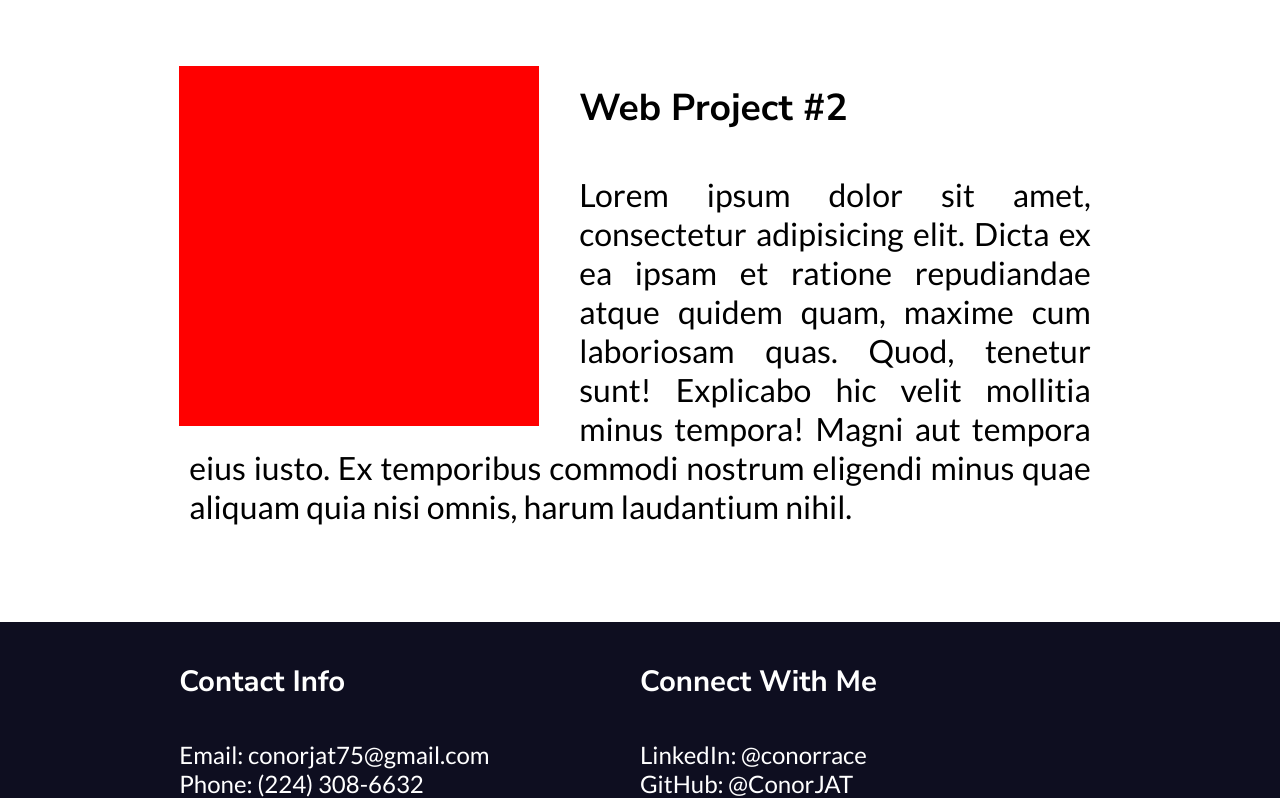
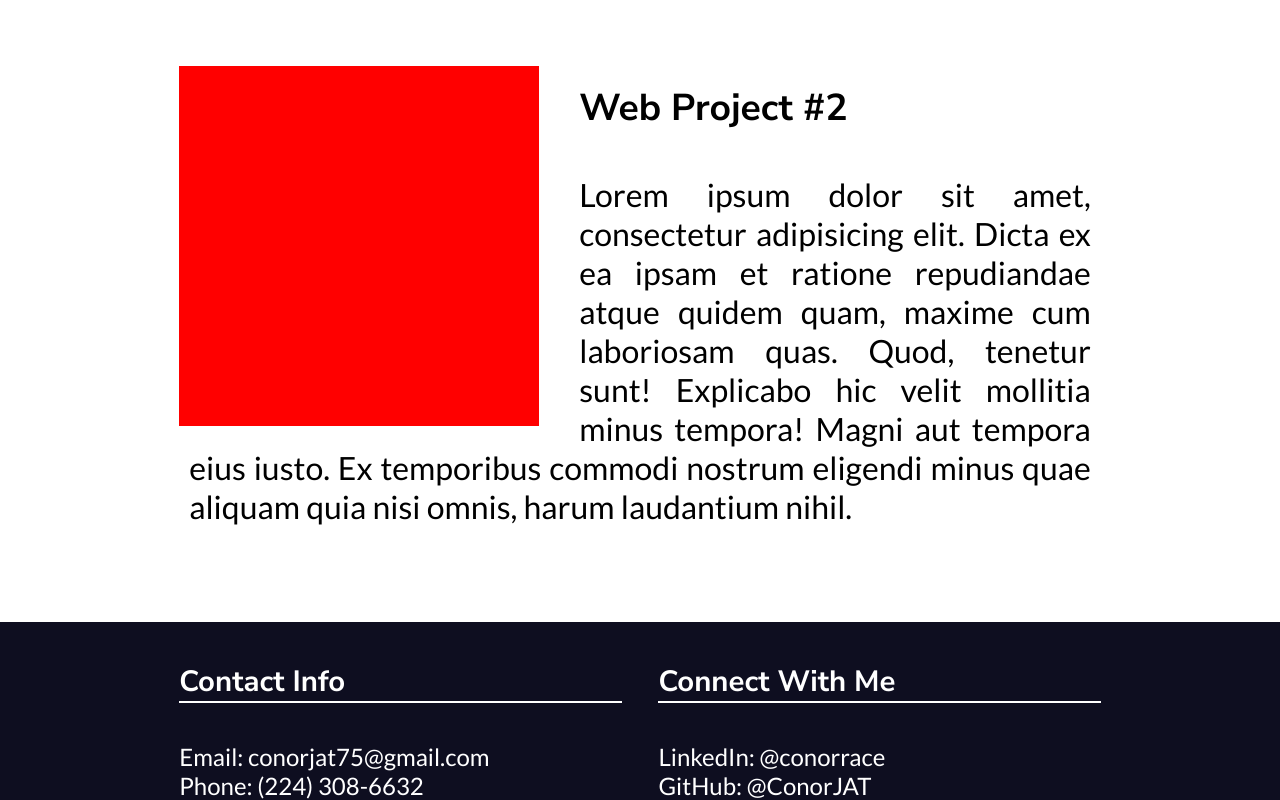
Before and after one commit to ConorJAT/Personal-Projects, a plain HTML site: page Portfolio 2.0/index.html in a window 1280 px wide. Shown: the part 3703-4503 px from the top of the page. Drawn offline with Linux system fonts and the light colour scheme.

Commit message:
Added resizing styles to footer

```diff
--- a/Portfolio 2.0/css/styles-main.css
+++ b/Portfolio 2.0/css/styles-main.css
@@ -149,23 +149,26 @@ footer{
 
 #foot-flex{
     display: flex;
+    flex-direction: column;
 }
 
 .foot-div{
-    width: 50%;
+    width: 100%;
     color: white;
 }
 
 h4{
     font-family: "Nunito Sans", Arial, sans-serif;
-    font-size: 22pt;
+    font-size: 16pt;
+
+    border-bottom: 2px solid white;
 }
 
 .foot-div ul{
     margin: 0;
     padding: 0;
     font-family: "Lato", Arial, sans-serif;
-    font-size: 18pt;
+    font-size: 12pt;
 
     list-style: none;
 }
@@ -173,6 +176,14 @@ h4{
 @media only screen and (min-width: 432px){
     #nav-menu a, #nav-title{
         font-size: 8pt;
+    }
+
+    h4{
+        font-size: 22pt;
+    }
+
+    .foot-div ul{
+        font-size: 18pt;
     }
 }
 
@@ -213,6 +224,16 @@ h4{
         width: 360px;
         padding-right: 40px;
     }
+
+    /* Footer */
+    #foot-flex{
+        flex-direction: row;
+        justify-content: space-between;
+    }
+
+    .foot-div{
+        width: 48%;
+    }
 }
 
 
```
